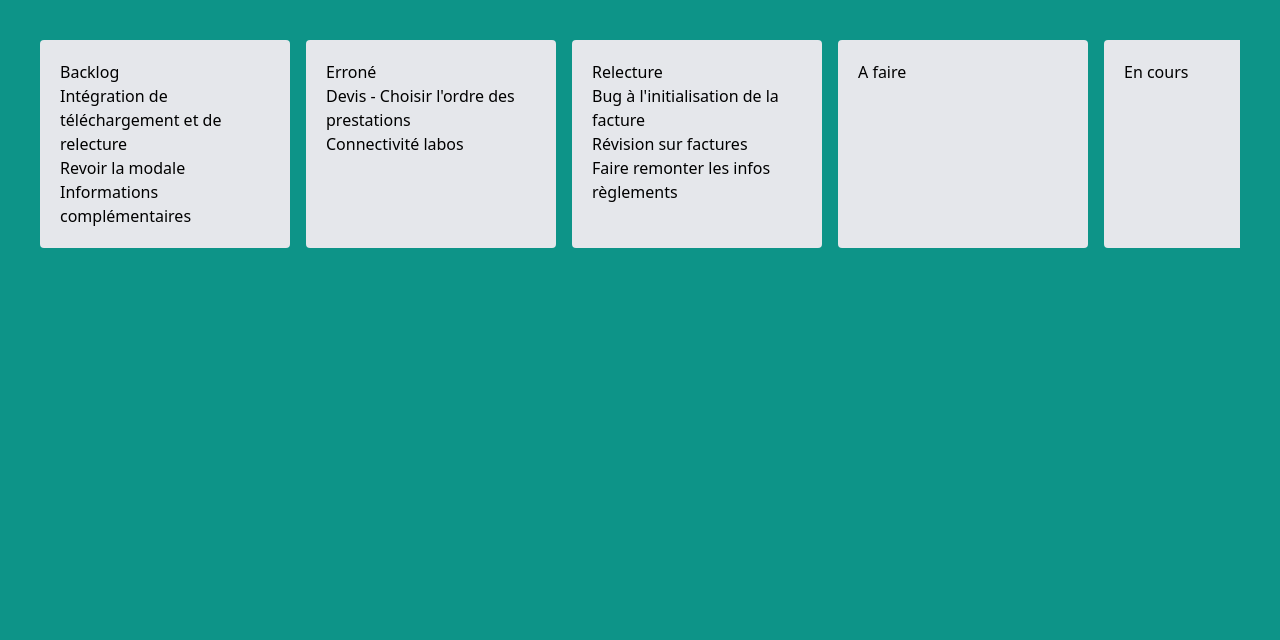
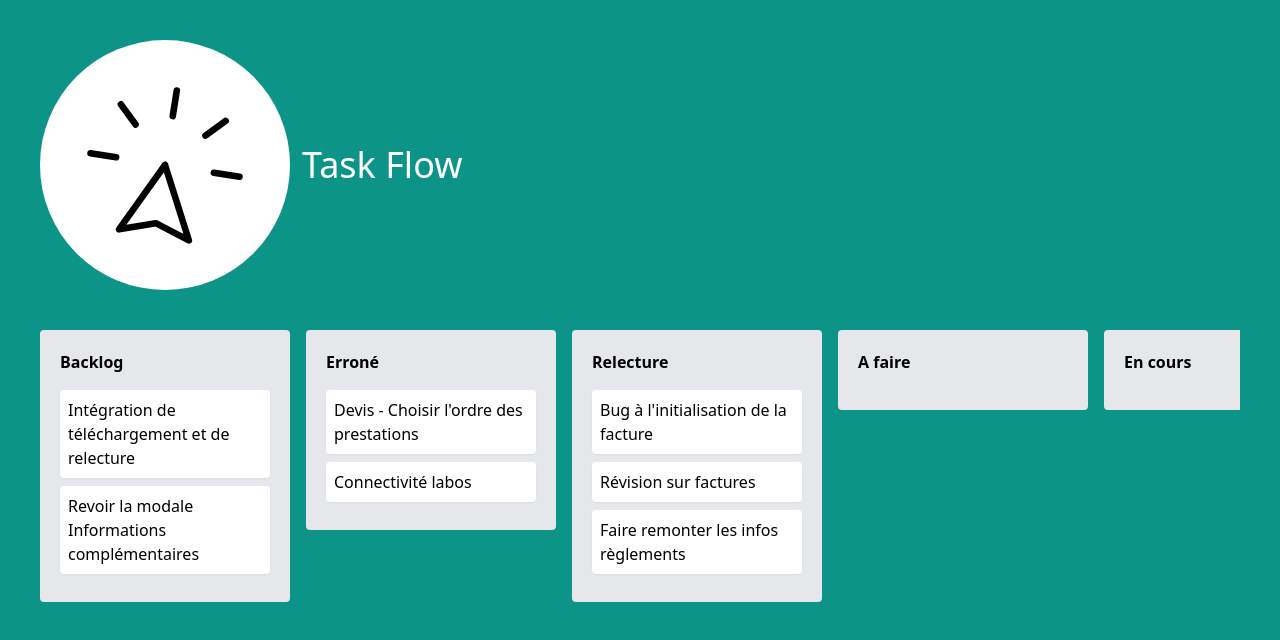
Before and after one commit to tiburcekouagou/trello-board, a Vue app: page / in a window 1280 px wide. Shown: the top 640 px of the page. Built offline with nearby package versions, Linux system fonts and the light colour scheme.

Commit message:
feature: created a task component

```diff
--- a/src/App.vue
+++ b/src/App.vue
@@ -4,6 +4,10 @@ import TaskFlowBoard from './components/TaskFlowBoard.vue'
 
 <template>
   <div class="p-10 h-screen bg-teal-600 overflow-auto">
+    <h1 class="text-4xl text-white flex items-center mb-10">
+      <img with="200" class="mr-3" src="/favicon.svg" alt="Task Flow" />
+      Task Flow
+    </h1>
     <TaskFlowBoard />
   </div>
 </template>
--- a/src/components/TaskFlowBoard.vue
+++ b/src/components/TaskFlowBoard.vue
@@ -2,6 +2,7 @@
 import type { Column } from '@/types'
 import { nanoid } from 'nanoid'
 import { ref } from 'vue'
+import TaskFlowTask from './TaskFlowTask.vue'
 
 const columns = ref<Column[]>([
   {
@@ -81,16 +82,17 @@ const columns = ref<Column[]>([
 </script>
 
 <template>
-  <div class="flex gap-4 overflow-x-auto">
+  <div class="flex gap-4 overflow-x-auto items-start">
     <div
       v-for="column in columns"
       :key="column.id"
       class="column bg-gray-200 p-5 rounded min-w-[250px]"
     >
-      <header>
+      <header class="font-bold mb-4">
         {{ column.title }}
       </header>
-      <p v-for="task in column.tasks" :key="task.id">{{ task.title }}</p>
+      <!-- <p v-for="task in column.tasks" :key="task.id">{{ task.title }}</p> -->
+      <TaskFlowTask v-for="task in column.tasks" :key="task.id" :task="task" />
     </div>
   </div>
 </template>
--- /dev/null
+++ b/src/components/TaskFlowTask.vue
@@ -0,0 +1,16 @@
+<script setup lang="ts">
+import type { Task } from '@/types'
+
+defineProps<{
+  task: Task
+}>()
+</script>
+
+<template>
+  <div
+    :title="task.createdAt.toLocaleString()"
+    class="task bg-white p-2 mb-2 rounded shadow-sm max-w-[250px]"
+  >
+    <span>{{ task.title }}</span>
+  </div>
+</template>
```
Also changed, not shown: public/favicon.svg (added).
